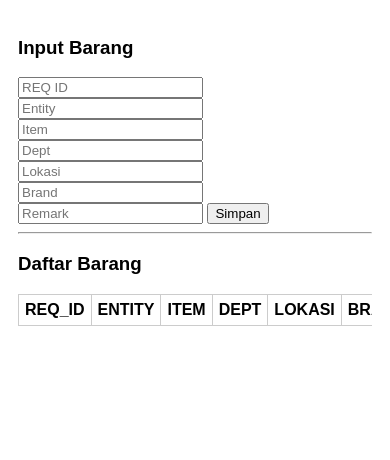
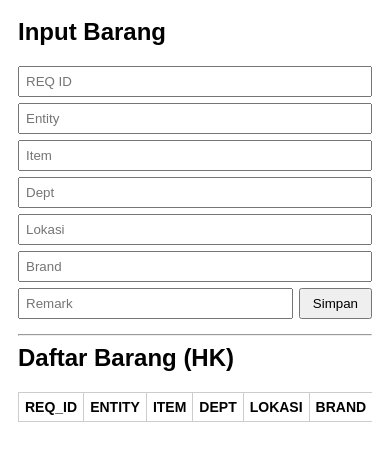
Before and after one commit to dmswork/LIST, a plain HTML site: page index.html in a window 390 px wide. Drawn offline with Linux system fonts and the light colour scheme; no server answers.

Commit message:
Update index.html

```diff
--- a/index.html
+++ b/index.html
@@ -1,24 +1,68 @@
 <!DOCTYPE html>
-<html>
+<html lang="id">
 <head>
 <meta charset="UTF-8">
 <meta name="viewport" content="width=device-width, initial-scale=1">
-<title>Daftar Barang</title>
+<title>Daftar Barang HK</title>
 
 <style>
-body { font-family: Arial; padding:10px; }
-table { width:100%; border-collapse:collapse; }
-th,td { border:1px solid #ccc; padding:6px; }
-td img { max-width:120px; }
-@media(max-width:768px){
-  table { display:block; overflow-x:auto; }
+body {
+  font-family: Arial, sans-serif;
+  padding: 10px;
+}
+
+h2 {
+  margin-top: 0;
+}
+
+form {
+  display: flex;
+  flex-wrap: wrap;
+  gap: 6px;
+  margin-bottom: 15px;
+}
+
+form input {
+  padding: 6px;
+  flex: 1 1 140px;
+}
+
+form button {
+  padding: 6px 12px;
+  cursor: pointer;
+}
+
+table {
+  width: 100%;
+  border-collapse: collapse;
+  font-size: 14px;
+}
+
+th, td {
+  border: 1px solid #ccc;
+  padding: 6px;
+  text-align: left;
+  vertical-align: middle;
+}
+
+td img {
+  max-width: 120px;
+}
+
+@media (max-width: 768px) {
+  table {
+    display: block;
+    overflow-x: auto;
+    white-space: nowrap;
+  }
 }
 </style>
 </head>
 
 <body>
 
-<h3>Input Barang</h3>
+<h2>Input Barang</h2>
+
 <form id="form">
   <input name="REQ_ID" placeholder="REQ ID" required>
   <input name="ENTITY" placeholder="Entity">
@@ -27,17 +71,24 @@ td img { max-width:120px; }
   <input name="LOKASI" placeholder="Lokasi">
   <input name="BRAND" placeholder="Brand">
   <input name="REMARK" placeholder="Remark">
-<button>Simpan</button>
+  <button type="submit">Simpan</button>
 </form>
 
 <hr>
 
-<h3>Daftar Barang</h3>
+<h2>Daftar Barang (HK)</h2>
+
 <table>
 <thead>
 <tr>
-<th>REQ_ID</th><th>ENTITY</th><th>ITEM</th><th>DEPT</th>
-<th>LOKASI</th><th>BRAND</th><th>REMARK</th><th>BARCODE</th>
+  <th>REQ_ID</th>
+  <th>ENTITY</th>
+  <th>ITEM</th>
+  <th>DEPT</th>
+  <th>LOKASI</th>
+  <th>BRAND</th>
+  <th>REMARK</th>
+  <th>BARCODE</th>
 </tr>
 </thead>
 <tbody id="data"></tbody>
@@ -46,25 +97,31 @@ td img { max-width:120px; }
 <script>
 const API = "https://script.google.com/macros/s/AKfycbz4fcjNkg8wP6bRLwx02UBg6a3W_rCvT4HqKAOqV9Z4MeAt0SPbv8fIPrXj6fpKtAgTNA/exec";
 
+// ===== INPUT DATA =====
 document.getElementById("form").onsubmit = async e => {
   e.preventDefault();
   const data = Object.fromEntries(new FormData(e.target));
 
-  await fetch(API,{
-    method:"POST",
-    body:JSON.stringify(data)
+  await fetch(API, {
+    method: "POST",
+    body: JSON.stringify(data)
   });
 
-  alert("Tersimpan");
-  location.reload();
+  alert("Data berhasil disimpan ke Spreadsheet");
+  e.target.reset();
+  loadData();
 };
 
+// ===== LOAD DATA =====
+function loadData() {
   fetch(API)
-.then(r=>r.json())
-.then(rows=>{
-  const el=document.getElementById("data");
-  rows.forEach(r=>{
-    el.innerHTML+=`
+    .then(res => res.json())
+    .then(rows => {
+      const tbody = document.getElementById("data");
+      tbody.innerHTML = "";
+
+      rows.forEach(r => {
+        tbody.innerHTML += `
           <tr>
             <td>${r.REQ_ID}</td>
             <td>${r.ENTITY}</td>
@@ -73,10 +130,16 @@ fetch(API)
             <td>${r.LOKASI}</td>
             <td>${r.BRAND}</td>
             <td>${r.REMARK}</td>
-      <td>${r.BARCODE}</td>
-    </tr>`;
+            <td>
+              <img src="https://bwipjs-api.metafloor.com/?bcid=code128&text=${r.REQ_ID}&includetext">
+            </td>
+          </tr>
+        `;
       });
     });
+}
+
+loadData();
 </script>
 
 </body>
```
Lines whose indentation alone changed are shown as unchanged.
